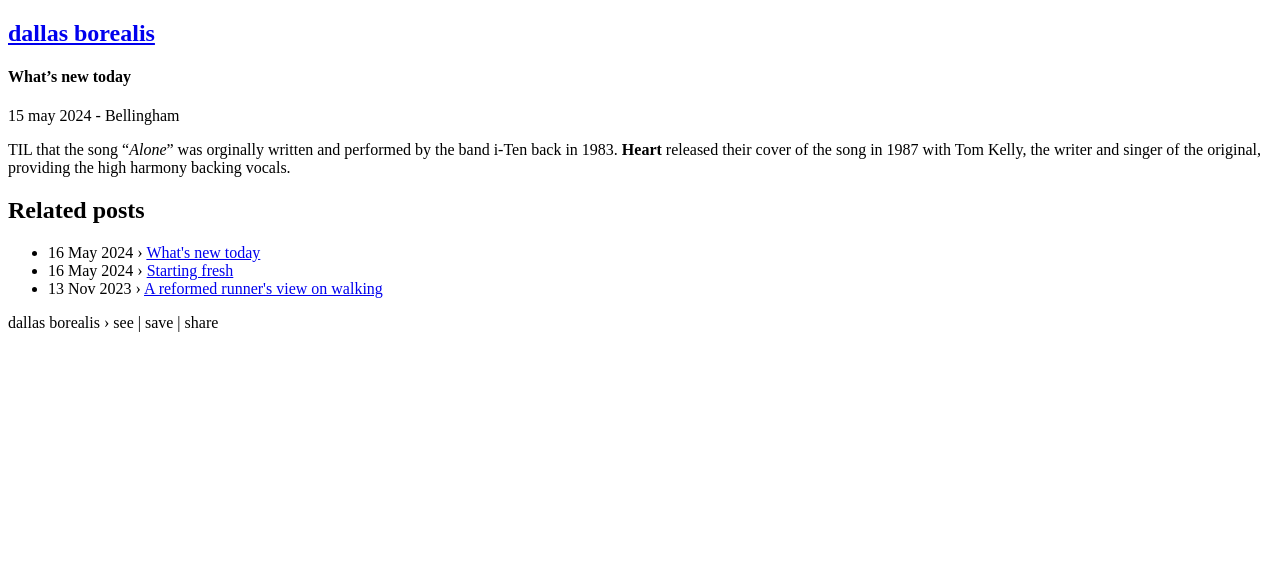
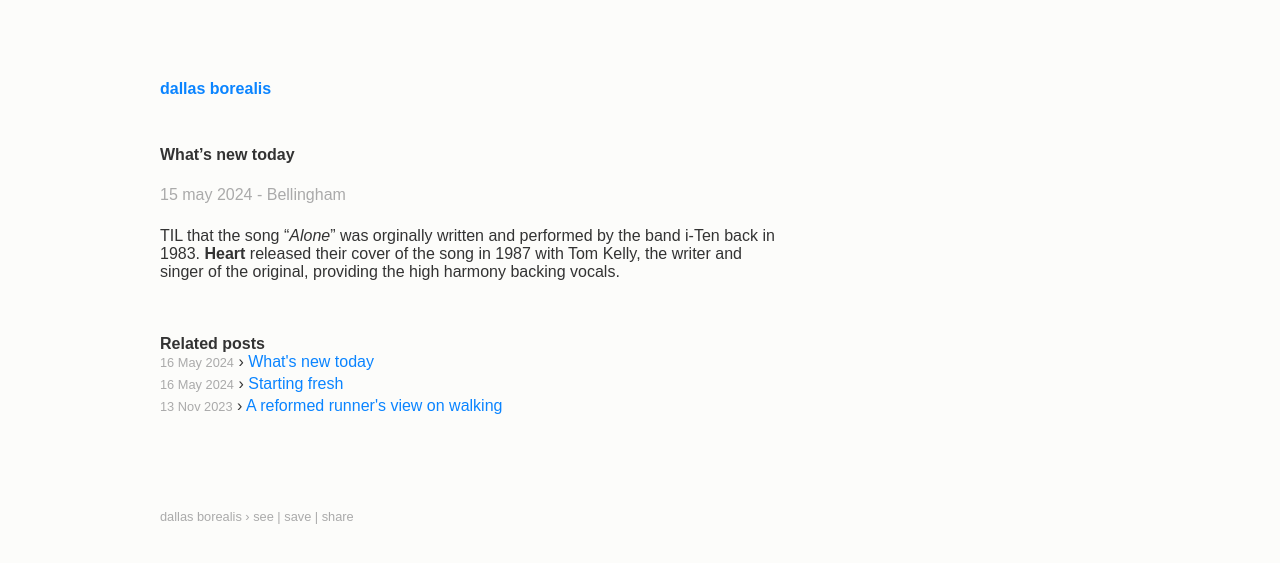
Before and after one commit to dallas-borealis/dallas-borealis.github.io, a Jekyll site: the page built from _posts/2024-05-15-whats-new-today.md, in a window 1280 px wide. Shown: the top 563 px of the page. Built offline with Jekyll 4.4.1, drawn with Linux system fonts in a browser that asks for light colours.

Commit message:
Update default.html

```diff
--- a/_layouts/default.html
+++ b/_layouts/default.html
@@ -5,7 +5,7 @@
    <title>{{ page.title }}</title>
    <meta name="author" content="dallas borealis" />
    <meta name="viewport" content="width=device-width, initial-scale=1">
-   <link rel="stylesheet" href="css/screen.css" type="text/css" media="screen, projection" />
+   <link rel="stylesheet" href="/css/screen.css" type="text/css" media="screen, projection" />
 
 </head>
 <body>
```
